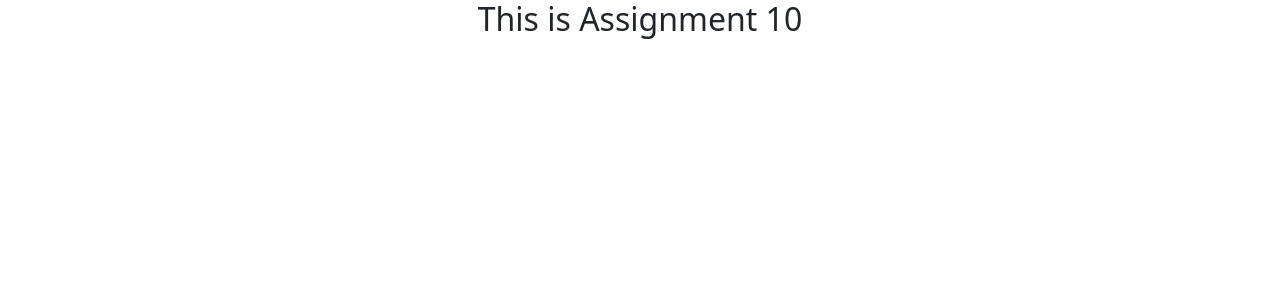
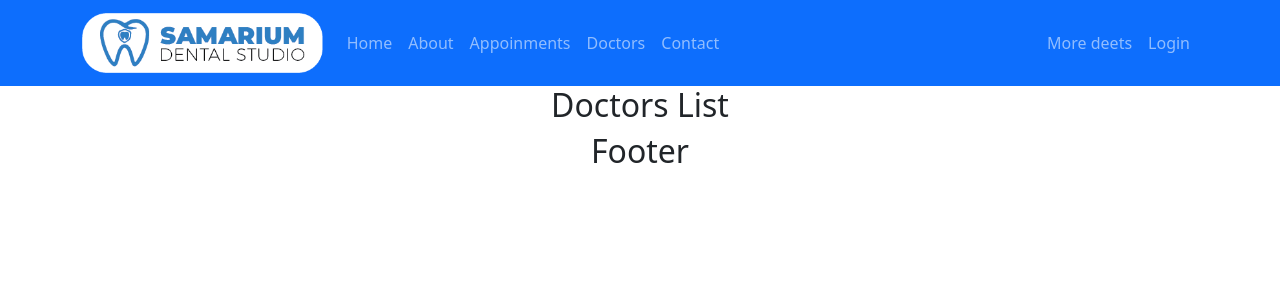
Before and after one commit to mukitur/Samarium-Dental-Studio, a React (Create React App) app: page /doctors in a window 1280 px wide. Shown: the top 300 px of the page. Built offline with nearby package versions, Linux system fonts and the light colour scheme.

Commit message:
header done

```diff
--- a/src/App.js
+++ b/src/App.js
@@ -1,10 +1,45 @@
 import './App.css';
 import 'bootstrap/dist/css/bootstrap.min.css';
+import { BrowserRouter as Router, Switch, Route } from 'react-router-dom';
+import Header from './Pages/Shared/Header/Header';
+import Footer from './Pages/Shared/Footer/Footer';
+import Home from './Pages/Home/Home/Home';
+import About from './Pages/Home/About/About';
+import Contact from './Pages/Home/Contact/Contact';
+import NotFound from './Pages/NotFound/NotFound';
+import Appoinments from './Pages/Home/Appoinments/Appoinments';
+import Doctors from './Pages/Home/Doctors/Doctors';
 
 function App() {
   return (
     <div className="App">
-      <h2>This is Assignment 10</h2>
+      <Router>
+        <Header></Header>
+        <Switch>
+          <Route exact path="/">
+            <Home></Home>
+          </Route>
+          <Route path="/home">
+            <Home></Home>
+          </Route>
+          <Route path="/about">
+            <About></About>
+          </Route>
+          <Route path="/contact">
+            <Contact></Contact>
+          </Route>
+          <Route path="/appoinments">
+              <Appoinments></Appoinments>
+          </Route>
+          <Route path="/doctors">
+              <Doctors></Doctors>
+          </Route>
+          <Route path="*">
+            <NotFound></NotFound>
+          </Route>
+        </Switch>
+        <Footer></Footer>
+      </Router>
     </div>
   );
 }
--- /dev/null
+++ b/src/Pages/Home/Appoinments/Appoinments.js
@@ -0,0 +1,11 @@
+import React from 'react';
+
+const Appoinments = () => {
+    return (
+        <div>
+            <h2>Appoinment</h2>
+        </div>
+    );
+};
+
+export default Appoinments;
--- /dev/null
+++ b/src/Pages/Home/Doctors/Doctors.js
@@ -0,0 +1,11 @@
+import React from 'react';
+
+const Doctors = () => {
+    return (
+        <div>
+            <h2>Doctors List</h2>
+        </div>
+    );
+};
+
+export default Doctors;
--- a/src/Pages/Home/Home/Home.js
+++ b/src/Pages/Home/Home/Home.js
@@ -1,9 +1,10 @@
 import React from 'react';
+import Banner from '../Banner/Banner';
 
 const Home = () => {
     return (
         <div>
-            <h2>Home</h2>
+            <Banner></Banner>
         </div>
     );
 };
--- a/src/Pages/Shared/Header/Header.js
+++ b/src/Pages/Shared/Header/Header.js
@@ -1,10 +1,29 @@
 import React from 'react';
+import { Container, Nav, Navbar } from 'react-bootstrap';
+import { Link } from 'react-router-dom';
+import logo from '../../../images/logo.png';
 
 const Header = () => {
     return (
-        <div>
-            <h2>This is header</h2>
-        </div>
+        <Navbar collapseOnSelect expand="lg" bg="primary" variant="dark">
+            <Container>
+                <Navbar.Brand as = {Link} to="/"><img src={logo} width="100%" height="60" alt=""/></Navbar.Brand>
+                <Navbar.Toggle aria-controls="responsive-navbar-nav" />
+                <Navbar.Collapse id="responsive-navbar-nav">
+                    <Nav className="me-auto">
+                        <Nav.Link as = {Link} to ="/home">Home</Nav.Link>
+                        <Nav.Link as = {Link} to ="/about">About</Nav.Link>
+                        <Nav.Link as = {Link} to ="/appoinments">Appoinments</Nav.Link>
+                        <Nav.Link as = {Link} to ="/doctors">Doctors</Nav.Link>
+                        <Nav.Link as = {Link} to ="/contact">Contact</Nav.Link>
+                    </Nav>
+                    <Nav>
+                        <Nav.Link href="#deets">More deets</Nav.Link>
+                        <Nav.Link eventKey={2} href="/login">Login</Nav.Link>
+                    </Nav>
+                </Navbar.Collapse>
+            </Container>
+        </Navbar>
     );
 };
 
```
